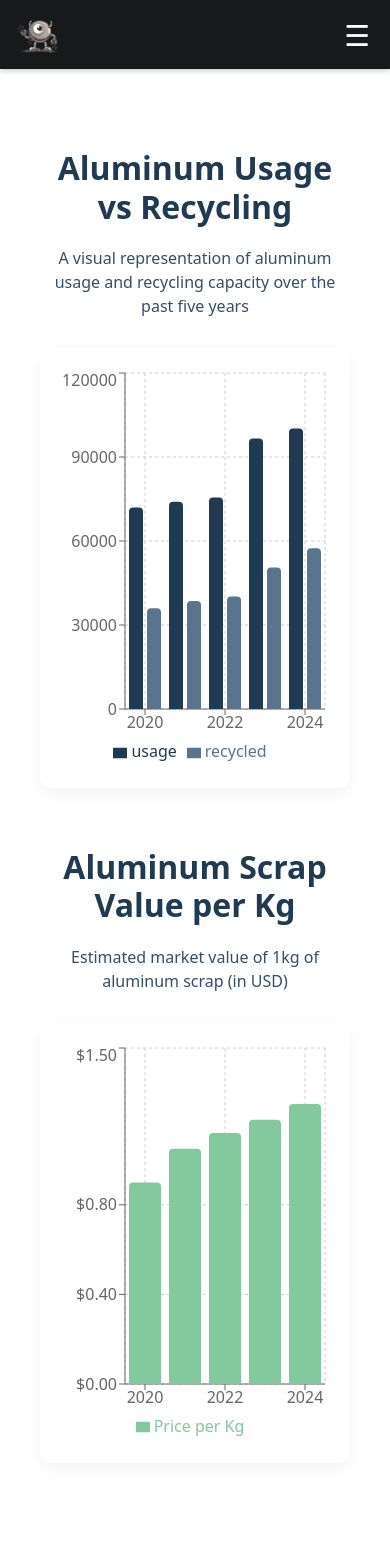
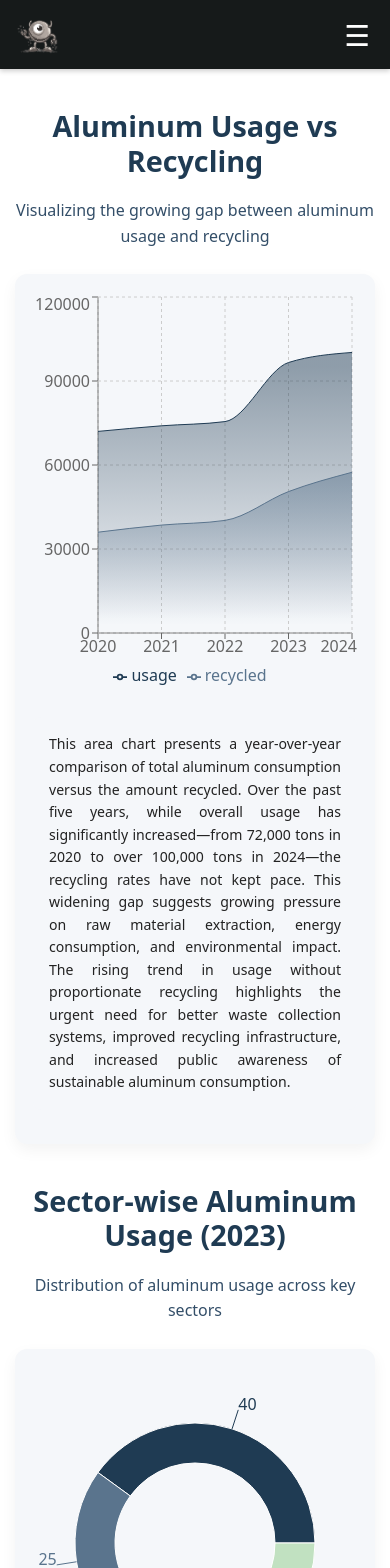
Before and after one commit to Avish-Madushanka/N-Aluminium, a React (Vite) app: page /AboutUSDiagram in a window 390 px wide. Shown: the top 1568 px of the page. Built offline with nearby package versions, Linux system fonts and the light colour scheme.

Commit message:
finish about us page

```diff
--- a/package.json
+++ b/package.json
@@ -27,6 +27,7 @@
     "axios": "^1.9.0",
     "bootstrap": "^5.3.3",
     "chart.js": "^4.4.9",
+    "d3-geo": "^3.1.1",
     "date-fns": "^4.1.0",
     "jwt-decode": "^4.0.0",
     "lucide-react": "^0.471.1",
@@ -40,10 +41,12 @@
     "react-loader-spinner": "^6.1.6",
     "react-router-dom": "^7.1.1",
     "react-select": "^5.9.0",
+    "react-simple-maps": "^3.0.0",
     "react-slick": "^0.30.3",
     "react-spinners": "^0.15.0",
     "recharts": "^2.15.3",
-    "slick-carousel": "^1.8.1"
+    "slick-carousel": "^1.8.1",
+    "topojson-client": "^3.1.0"
   },
   "devDependencies": {
     "@babel/plugin-proposal-optional-chaining": "^7.21.0",
--- a/src/Components/AboutUs/AboutUSDiagram.css
+++ b/src/Components/AboutUs/AboutUSDiagram.css
@@ -1,9 +1,10 @@
 .ABDiagram-container {
     background-color: #ffffff;
-    padding: 80px 40px;
+    padding: 60px 20px;
     text-align: center;
     max-width: 1200px;
     margin: 0 auto;
+    box-sizing: border-box;
   }
 
   .ABDiagram-title {
@@ -18,27 +19,80 @@
     color: #334e68;
     max-width: 700px;
     margin: 0 auto 40px;
+    line-height: 1.6;
   }
 
   .ABDiagram-chart-wrapper {
-    background-color: #ffffff;
+    background-color: #f5f7fa;
     padding: 30px;
     border-radius: 12px;
     box-shadow: 0 6px 16px rgba(0, 0, 0, 0.05);
     margin-bottom: 60px;
+    transition: transform 0.3s ease;
+    box-sizing: border-box;
+    width: 100%;
+  }
+
+  .ABDiagram-chart-wrapper:hover {
+    transform: scale(1.01);
+  }
+
+  .ABDiagram-description {
+    margin-top: 25px;
+    font-size: 1.1rem;
+    color: #222222;
+    max-width: 900px;
+    margin-left: auto;
+    margin-right: auto;
+    line-height: 1.8;
+    text-align: justify;
+    background-color: #f5f7fa;
+    padding: 20px;
+    border-radius: 8px;
+  }
+
+  @media (max-width: 1024px) {
+    .ABDiagram-title {
+      font-size: 2.2rem;
+    }
+
+    .ABDiagram-subtitle {
+      font-size: 1.05rem;
+      margin-bottom: 30px;
+    }
+
+    .ABDiagram-chart-wrapper {
+      padding: 24px;
+    }
+
+    .ABDiagram-description {
+      font-size: 0.95rem;
+      padding: 18px;
+    }
   }
 
   @media (max-width: 768px) {
+    .ABDiagram-container {
+      padding: 40px 15px;
+    }
+
     .ABDiagram-title {
-      font-size: 2rem;
+      font-size: 1.8rem;
     }
 
     .ABDiagram-subtitle {
       font-size: 1rem;
-      margin-bottom: 30px;
+      margin-bottom: 25px;
     }
 
     .ABDiagram-chart-wrapper {
-      padding: 20px;
+      padding: 18px;
+      margin-bottom: 40px;
+    }
+
+    .ABDiagram-description {
+      font-size: 0.88rem;
+      line-height: 1.6;
+      padding: 16px;
     }
   }
--- a/src/Components/AboutUs/AboutUSDiagram.jsx
+++ b/src/Components/AboutUs/AboutUSDiagram.jsx
@@ -1,6 +1,8 @@
 import React from "react";
 import {
-  BarChart, Bar, XAxis, YAxis, CartesianGrid, Tooltip, Legend, ResponsiveContainer
+  BarChart, Bar, XAxis, YAxis, CartesianGrid, Tooltip, Legend, ResponsiveContainer,
+  PieChart, Pie, Cell,
+  AreaChart, Area
 } from "recharts";
 import "./AboutUSDiagram.css";
 
@@ -20,28 +22,88 @@ const scrapValueData = [
   { year: "2024", value: 1.25 },
 ];
 
+const pieData = [
+  { name: "Transport", value: 40 },
+  { name: "Construction", value: 25 },
+  { name: "Packaging", value: 15 },
+  { name: "Electronics", value: 10 },
+  { name: "Other", value: 10 },
+];
+
+const COLORS = ["#1f3b53", "#5a748d", "#82ca9d", "#a0d8ef", "#c1e1c1"];
+
 const AboutUSDiagram = () => {
   return (
     <div className="ABDiagram-container">
+
       <h2 className="ABDiagram-title">Aluminum Usage vs Recycling</h2>
-      <p className="ABDiagram-subtitle">A visual representation of aluminum usage and recycling capacity over the past five years</p>
-      <div className="ABDiagram-chart-wrapper">
+      <p className="ABDiagram-subtitle">Visualizing the growing gap between aluminum usage and recycling</p>
+      <div className="ABDiagram-chart-wrapper ABDiagram-area">
         <ResponsiveContainer width="100%" height={400}>
-          <BarChart data={usageData}>
-            <CartesianGrid strokeDasharray="3 3" />
+          <AreaChart data={usageData}>
+            <defs>
+              <linearGradient id="colorUsage" x1="0" y1="0" x2="0" y2="1">
+                <stop offset="5%" stopColor="#1f3b53" stopOpacity={0.8} />
+                <stop offset="95%" stopColor="#1f3b53" stopOpacity={0} />
+              </linearGradient>
+              <linearGradient id="colorRecycled" x1="0" y1="0" x2="0" y2="1">
+                <stop offset="5%" stopColor="#5a748d" stopOpacity={0.8} />
+                <stop offset="95%" stopColor="#5a748d" stopOpacity={0} />
+              </linearGradient>
+            </defs>
             <XAxis dataKey="year" />
             <YAxis />
+            <CartesianGrid strokeDasharray="3 3" />
             <Tooltip />
             <Legend />
-            <Bar dataKey="usage" fill="#1f3b53" radius={[4, 4, 0, 0]} />
-            <Bar dataKey="recycled" fill="#5a748d" radius={[4, 4, 0, 0]} />
-          </BarChart>
+            <Area type="monotone" dataKey="usage" stroke="#1f3b53" fill="url(#colorUsage)" />
+            <Area type="monotone" dataKey="recycled" stroke="#5a748d" fill="url(#colorRecycled)" />
+          </AreaChart>
         </ResponsiveContainer>
+        <p className="ABDiagram-description">
+          This area chart presents a year-over-year comparison of total aluminum consumption versus the amount recycled.
+          Over the past five years, while overall usage has significantly increased—from 72,000 tons in 2020 to over 100,000 tons in 2024—the recycling rates have not kept pace.
+          This widening gap suggests growing pressure on raw material extraction, energy consumption, and environmental impact.
+          The rising trend in usage without proportionate recycling highlights the urgent need for better waste collection systems,
+          improved recycling infrastructure, and increased public awareness of sustainable aluminum consumption.
+        </p>
+      </div>
+
+      <h2 className="ABDiagram-title">Sector-wise Aluminum Usage (2023)</h2>
+      <p className="ABDiagram-subtitle">Distribution of aluminum usage across key sectors</p>
+      <div className="ABDiagram-chart-wrapper ABDiagram-pie">
+        <ResponsiveContainer width="100%" height={400}>
+          <PieChart>
+            <Pie
+              data={pieData}
+              cx="50%"
+              cy="50%"
+              innerRadius={80}
+              outerRadius={120}
+              fill="#8884d8"
+              dataKey="value"
+              label
+            >
+              {pieData.map((entry, index) => (
+                <Cell key={`cell-${index}`} fill={COLORS[index % COLORS.length]} />
+              ))}
+            </Pie>
+            <Tooltip />
+            <Legend />
+          </PieChart>
+        </ResponsiveContainer>
+        <p className="ABDiagram-description">
+          This pie chart showcases how aluminum was distributed across major industrial sectors in 2023.
+          Transportation leads the chart with 40% usage, underscoring the metal’s vital role in automotive and aerospace industries where lightweight and corrosion-resistant materials are essential.
+          Construction follows at 25%, where aluminum is used extensively for doors, windows, and structural elements.
+          Packaging (15%), electronics (10%), and miscellaneous uses (10%) round out the remainder.
+          Understanding sectoral demand helps policy makers and recyclers prioritize their strategies for collection, reuse, and circular economy initiatives.
+        </p>
       </div>
 
       <h2 className="ABDiagram-title">Aluminum Scrap Value per Kg</h2>
       <p className="ABDiagram-subtitle">Estimated market value of 1kg of aluminum scrap (in USD)</p>
-      <div className="ABDiagram-chart-wrapper">
+      <div className="ABDiagram-chart-wrapper ABDiagram-bar">
         <ResponsiveContainer width="100%" height={400}>
           <BarChart data={scrapValueData}>
             <CartesianGrid strokeDasharray="3 3" />
@@ -52,6 +114,13 @@ const AboutUSDiagram = () => {
             <Bar dataKey="value" fill="#82ca9d" radius={[4, 4, 0, 0]} name="Price per Kg" />
           </BarChart>
         </ResponsiveContainer>
+        <p className="ABDiagram-description">
+          This bar chart reflects the fluctuating but steadily increasing market price of aluminum scrap between 2020 and 2024.
+          The price has risen from $0.90/kg to $1.25/kg, highlighting the growing economic value of recycled materials.
+          These price increases may be driven by multiple factors such as rising global demand, limited availability of virgin ore, and increased production costs.
+          The data also underscores the financial incentives for recycling operations and scrap collectors.
+          Encouraging scrap collection not only supports environmental sustainability but also provides economic opportunities, especially in developing regions.
+        </p>
       </div>
     </div>
   );
```
Also changed, not shown: 1 other file (tests, documents, lock files or other folders).
